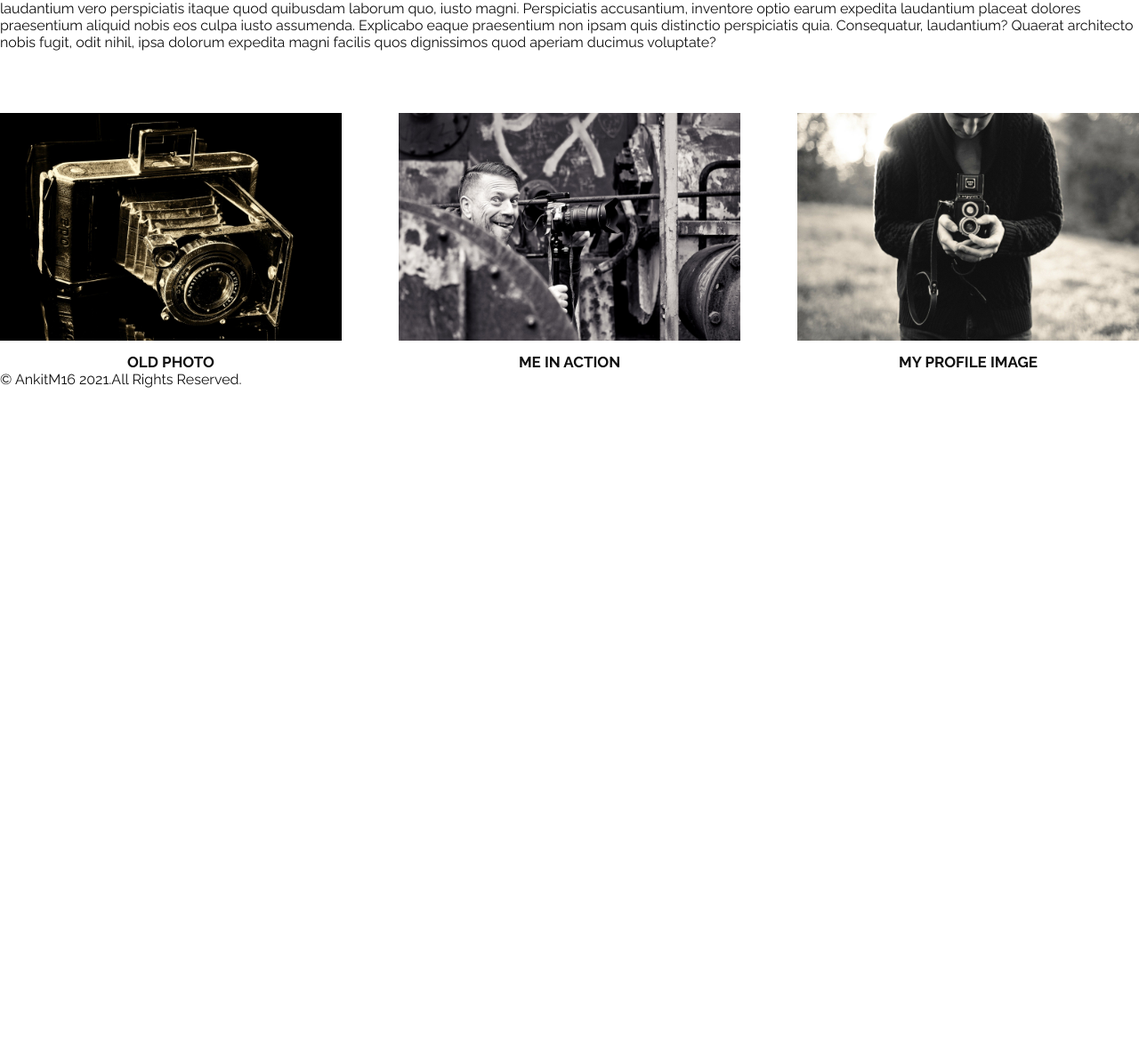
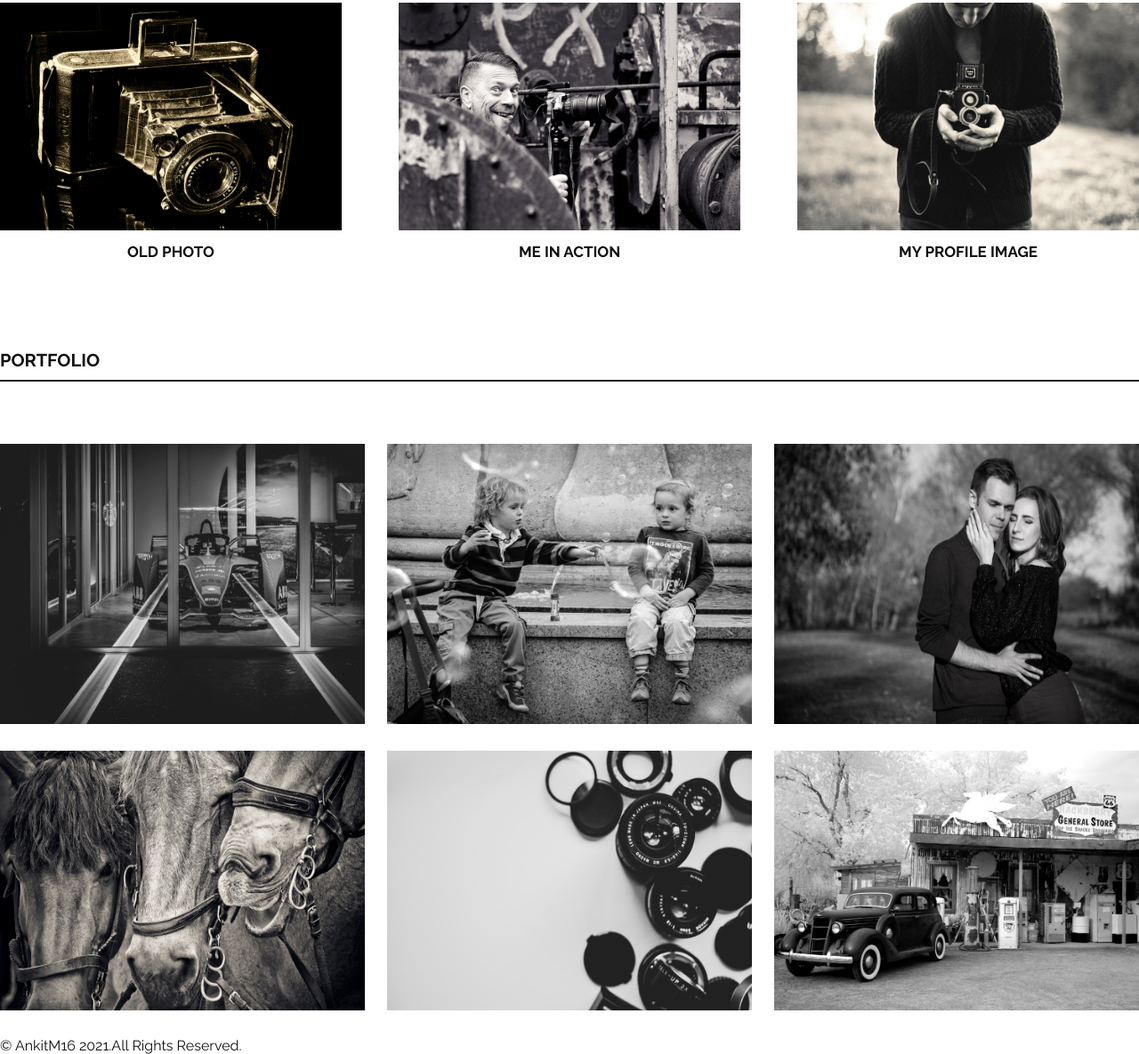
Before and after one commit to AnkitM18-tech/PhotoBirdie, a plain HTML site: page index.html in a window 1280 px wide. Shown: the part 962-2147 px from the top of the page at 89% size. Before the commit the page ends 1398 px from the top, so only its background shows below. Drawn offline with Linux system fonts and the light colour scheme.

Commit message:
portfolio-section completed

```diff
--- a/css/styles.css
+++ b/css/styles.css
@@ -34,7 +34,7 @@ header{
 }
 
 .heading-div{
-    max-height: 1400px;
+    max-width: 1400px;
     display:flex;
     margin:0 auto;
     justify-content: space-between;
@@ -57,6 +57,15 @@ header{
 
 .nav-menu a:hover{
     border-bottom: 3px solid #ff5757;
+}
+
+/*sticky-nav*/
+.sticky{
+    position:fixed;
+    top:0;
+    left:0;
+    width:100%;
+    background-color:rgba(255,255,255,0.9);
 }
 
 /*header-section*/
@@ -108,3 +117,20 @@ header{
     margin-top:10px;
     font-size: 17px;
 }
+
+/*portfolio section*/
+.portfolio{
+    margin-top:100px;
+}
+
+.portfolio-items{
+    display: flex;
+    justify-content:space-between;
+    flex-flow: wrap;
+    margin-top:70px;
+}
+
+.portfolio-items img{
+    width:32%;
+    margin-bottom:30px;
+}
--- a/index.html
+++ b/index.html
@@ -62,6 +62,19 @@
             </div>
         </section>
 
+        <section class="portfolio container" id="portfolio">
+            <h2 class="section-heading">Portfolio</h2>
+            <div class="line"></div>
+            <div class="portfolio-items container">
+                <img src="img/4.jpg" alt="Portfolio-Image-1">
+                <img src="img/5.jpg" alt="Portfolio-Image-2">
+                <img src="img/6.jpg" alt="Portfolio-Image-3">
+                <img src="img/7.jpg" alt="Portfolio-Image-4">
+                <img src="img/8.jpg" alt="Portfolio-Image-5">
+                <img src="img/9.jpg" alt="Portfolio-Image-6">
+            </div>
+        </section>
+
         <footer>
             <p>&copy; AnkitM16 2021.All Rights Reserved.</p>
         </footer>
```
